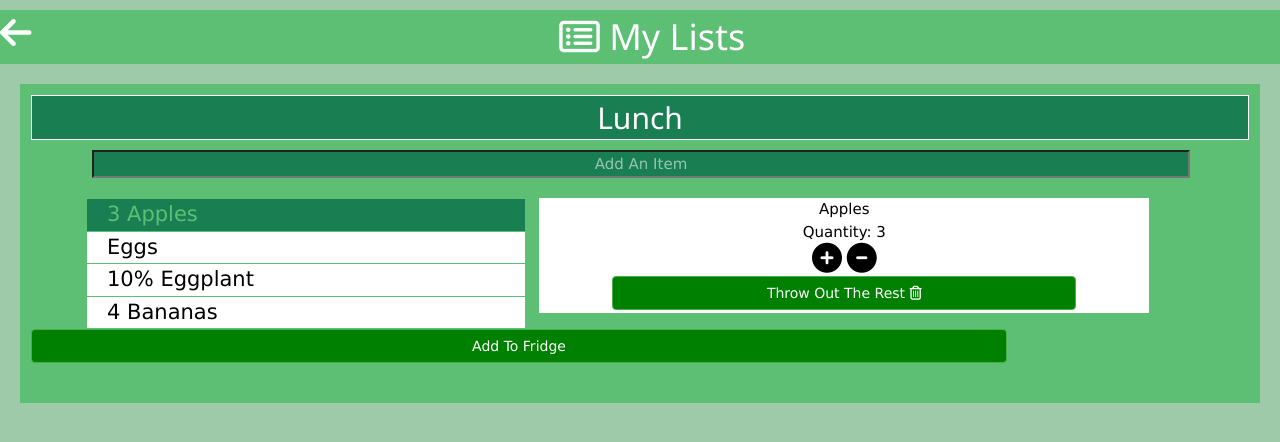
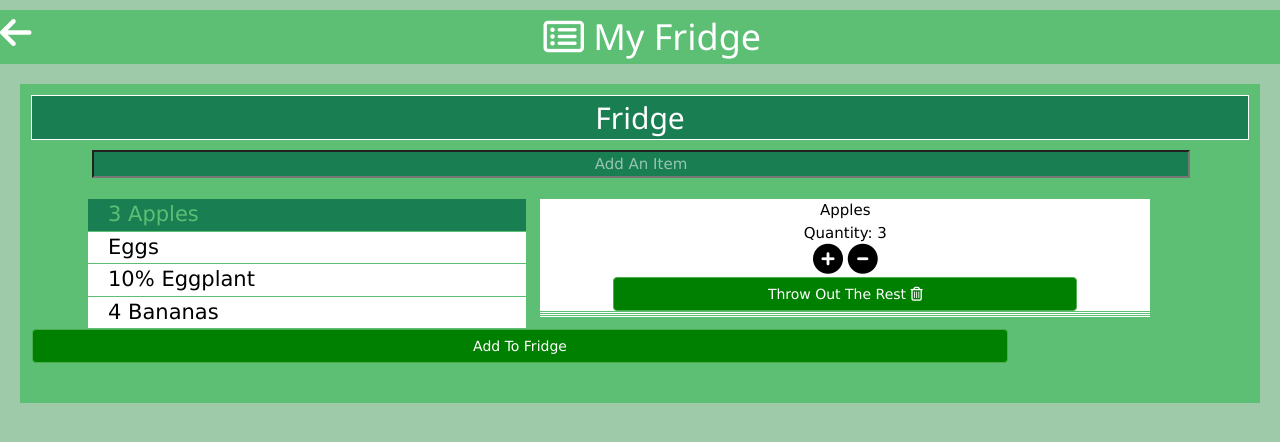
Before and after one commit to noah-seltzer/Deer-Lake, a PHP site: page /fridge.html in a window 1280 px wide. Shown: the top 442 px of the page. Run offline with PHP 8.4, Linux system fonts and the light colour scheme; some libraries are stand-ins or nearby versions.

Commit message:
more styling

```diff
--- a/fridge.html
+++ b/fridge.html
@@ -25,23 +25,23 @@
         <a href="index.html"> <i class="back fa fa-arrow-left" aria-hidden="true"></i></a>
     </h1>
 
-    <h1 id="navTitle"><i class="fa fa-list-alt" aria-hidden="true"></i> My Lists</h1>
+    <h1 id="navTitle"><i class="fa fa-list-alt" aria-hidden="true"></i> My Fridge</h1>
 </nav>
 <div id="container">
 
     <div id="accordion">
 
-        <h2 id="info">Lunch</h2>
+        <h2 id="info">Fridge</h2>
         <div id="">
         <div id="infoText" class="row">
             <div class="center">
                 <input type="text" @click="showLarge" v-on:keyup.enter="addItem" v-model="newTodoText" id="addAnItem" placeholder="Add An Item">
                 <div hidden="true" id="largeSelector" class="row">
-                    <div class="col-xs-5">
+
                     <input type="checkbox" hidden="true" id="largebox">
-                        <button type="button" id="largebutton" class="btn btn-success" @click="setLargeBox"><i class="fa fa-square-o" id="largeboxUI" ></i>Large fruit or vegetable?</button>
-                    </div>
-                    <div class="offset-xs-1 col-xs-5">
+                    <button type="button" id="largebutton" class="btn btn-success offset-xs-1 col-xs-5" @click="setLargeBox"><i class="fa fa-square-o" id="largeboxUI" ></i>Large fruit or vegetable?</button>
+
+                    <div class=" col-xs-5">
                         <button type="button" id="addvegbutton" class="btn btn-success" @click="addItem">Add Item to Fridge</button>
                     </div>
 
@@ -52,6 +52,7 @@
             <!--<div v-if="fridge.length > 0"@click="checkAll()">-->
                 <!--<i class="fa fa-check-square checkAll" aria-hidden="true"></i> Select All-->
             <!--</div>-->
+            <div class="row">
         <div class="col-xs-5">
         <ul @click="uncheckAll(k);checkIt(k)" v-for="(i, k) in fridge" class="no_bottom listItem">
                 <li v-if="i.checked" id="selected"> <span v-if="i.quantity != 0">{{i.quantity}}<span v-if="i.large">%</span></span>  {{i.item}}</li>
@@ -72,16 +73,13 @@
                 <!--v-on:change="updateLargeQuantity(k)"-->
             </span>
 
-
-
-
-
             <button v-if="isCheckedAndNotZero(k)" type="button"  class="btn btn-success" @click="throwOutRest(k)">Throw Out The Rest <i class="fa fa-trash-o" aria-hidden="true"></i></button>
 
         </div>
         <button v-if="anyChecked()" type="button" class="offset-xs-1 btn btn-success " >Add To Fridge</button>
 
     </div>
+        </div>
         </div>
 
 
--- a/style/fridge.css
+++ b/style/fridge.css
@@ -39,4 +39,10 @@
 
 #quantityManager{
     text-align: center;
+    margin-top:1px;
+
 }
+
+#largebutton{
+    width:25%;
+}
```
